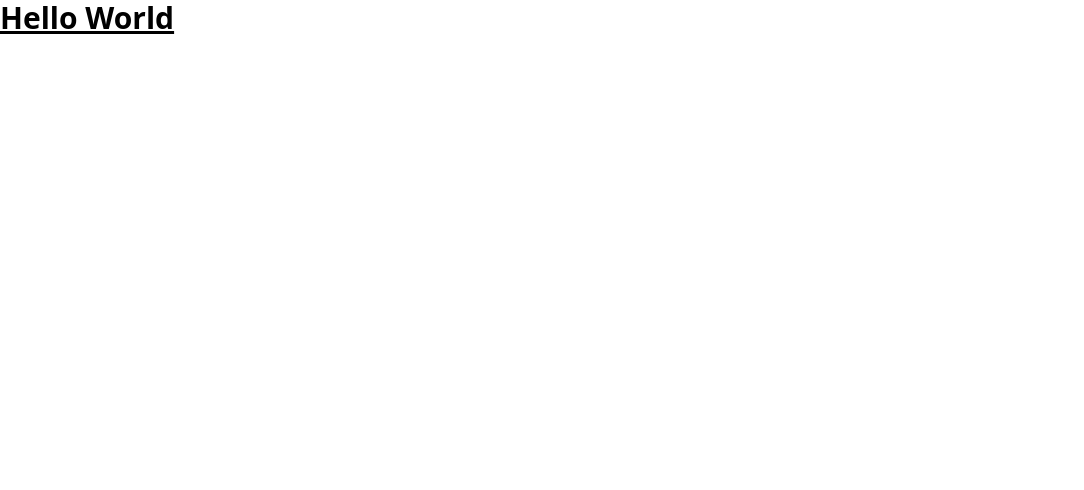
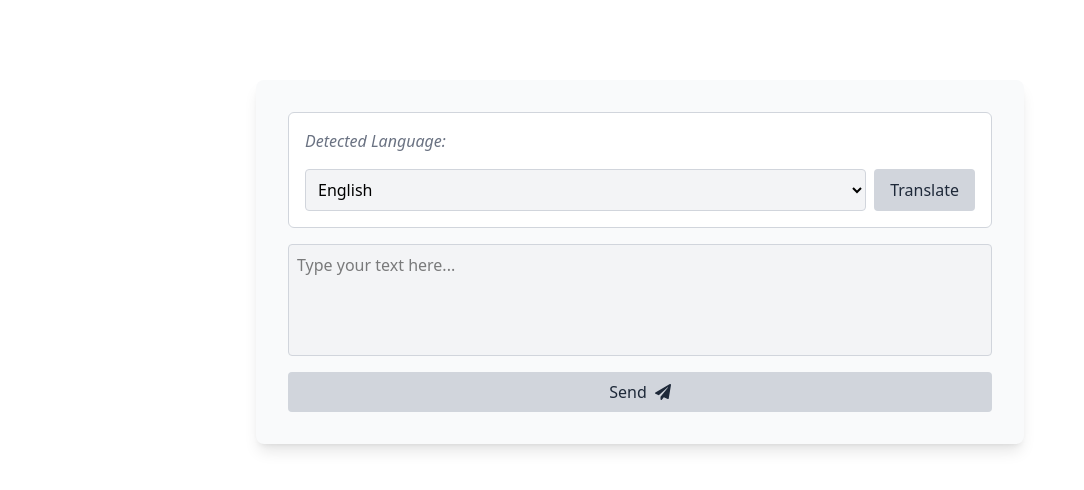
Before and after one commit to oyerohabib/AI-text-processor, a React (Vite) app: page / in a window 1280 px wide. Shown: the top 490 px of the page, without its empty margins (0-1084 px from the left). Built offline with nearby package versions, Linux system fonts and the light colour scheme.

Commit message:
fix: improved the layout, spacings

```diff
--- a/src/App.tsx
+++ b/src/App.tsx
@@ -1,11 +1,103 @@
+import { useState } from "react";
+import { FaPaperPlane } from "react-icons/fa";
+
 function App() {
+  const [inputText, setInputText] = useState("");
+  const [outputText, setOutputText] = useState("");
+  const [detectedLanguage, setDetectedLanguage] = useState("");
+  const [translatedText, setTranslatedText] = useState("");
+  const [selectedLanguage, setSelectedLanguage] = useState("en");
+
+  const handleSend = async () => {
+    setOutputText(inputText);
+    const language = await detectLanguage(inputText);
+    setDetectedLanguage(language);
+    setInputText("");
+  };
+
+  const handleSummarize = async () => {
+    const summary = await summarizeText(outputText);
+    setOutputText(summary);
+  };
+
+  const handleTranslate = async () => {
+    const translation = await translateText(outputText, selectedLanguage);
+    setTranslatedText(translation);
+  };
+
   return (
     <>
-      <div>
-        <p className="text-3xl font-bold underline">Hello World</p>
+      <div className="flex flex-col max-w-3xl mx-auto my-20 p-8 bg-gray-50 rounded-lg shadow-lg">
+        <div className="flex-1 border border-gray-300 rounded-md p-4 mb-4 bg-white overflow-y-auto max-h-80">
+          <div className="mb-4">
+            <p className="text-gray-800 text-lg font-semibold">{outputText}</p>
+            <p className="italic text-gray-500">
+              Detected Language: {detectedLanguage}
+            </p>
+          </div>
+          {outputText.length > 150 && (
+            <button
+              onClick={handleSummarize}
+              className="bg-gray-300 text-gray-800 rounded px-4 py-2 mt-2 hover:bg-gray-400"
+            >
+              Summarize
+            </button>
+          )}
+          <div className="flex mt-4 space-x-2">
+            <select
+              value={selectedLanguage}
+              onChange={(e) => setSelectedLanguage(e.target.value)}
+              className="border border-gray-300 rounded p-2 bg-gray-100 flex-1"
+            >
+              <option value="en">English</option>
+              <option value="pt">Portuguese</option>
+              <option value="es">Spanish</option>
+              <option value="ru">Russian</option>
+              <option value="tr">Turkish</option>
+              <option value="fr">French</option>
+            </select>
+            <button
+              onClick={handleTranslate}
+              className="bg-gray-300 text-gray-800 rounded px-4 py-2 hover:bg-gray-400"
+            >
+              Translate
+            </button>
+          </div>
+          {translatedText && (
+            <p className="mt-4 font-bold text-gray-800">{translatedText}</p>
+          )}
+        </div>
+
+        <textarea
+          value={inputText}
+          onChange={(e) => setInputText(e.target.value)}
+          className="w-full h-28 border border-gray-300 rounded p-2 bg-gray-100 resize-none mb-4"
+          placeholder="Type your text here..."
+        />
+        <button
+          onClick={handleSend}
+          className="bg-gray-300 text-gray-800 rounded px-4 py-2 hover:bg-gray-400 w-full flex items-center justify-center"
+        >
+          Send <FaPaperPlane className="ml-2" />
+        </button>
       </div>
     </>
   );
 }
 
+// Mock API functions
+const detectLanguage = async (text: string) => {
+  console.log(text);
+  return "English";
+};
+
+const summarizeText = async (text: string) => {
+  return text.substring(0, 150) + "... (summary)";
+};
+
+const translateText = async (text: string, lang: string) => {
+  console.log(text);
+  return `Translated text in ${lang}`;
+};
+
 export default App;
```
